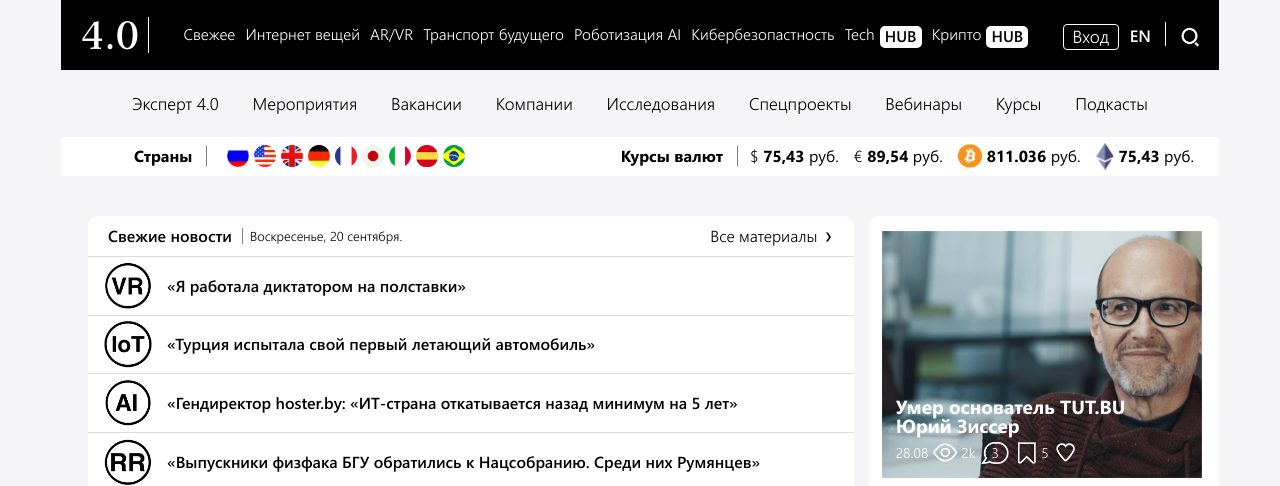
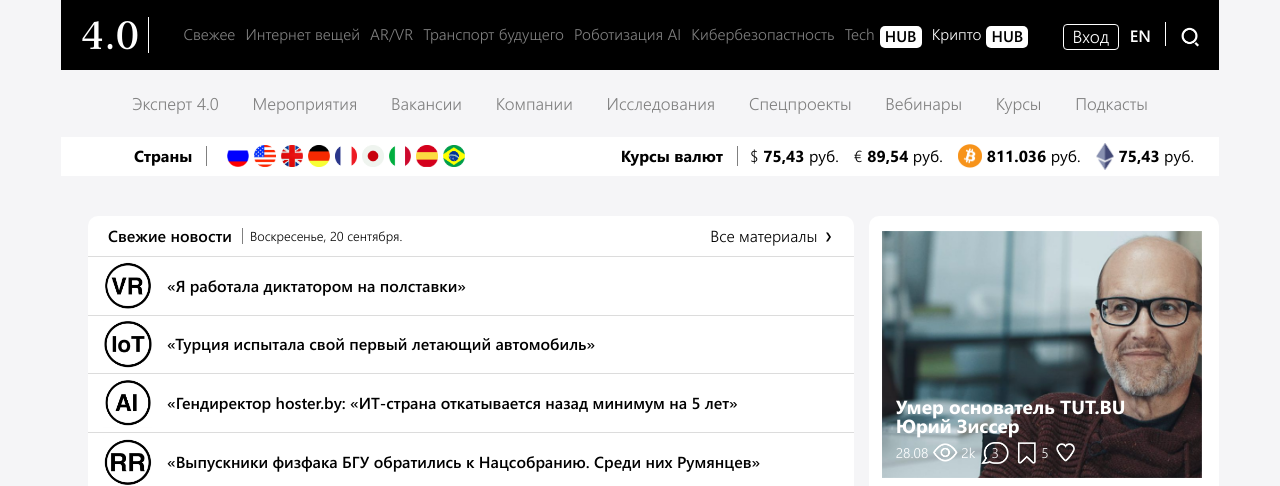
Before and after one commit to nmaslov255/industry, a Django app: page / in a window 1280 px wide. Shown: the top 486 px of the page. Run offline with Django 3.2, Linux system fonts and the light colour scheme; some libraries are stand-ins or nearby versions; some web fonts are replaced.

Commit message:
disable not released sections in template

```diff
--- a/industry/main/urls.py
+++ b/industry/main/urls.py
@@ -2,6 +2,7 @@ from django.urls import path
 
 from . import views
 
+app_name = 'main'
 urlpatterns = [
     path('', views.index, name='index'),
     path('crypto', views.crypto, name='crypto'),
--- a/industry/static/css/main.css
+++ b/industry/static/css/main.css
@@ -140,6 +140,15 @@ section, footer, header {
 }
 .top__box a {
   color: #fff;
+}
+.top li a.disabled,
+.menu li a.disabled{
+    cursor: default;
+    color: gray;
+}
+.top li a.disabled:hover,
+.menu li a.disabled:hover{
+    color: gray;
 }
 .top__num {
   font-size: 46.5px;
--- a/industry/templates/base.html
+++ b/industry/templates/base.html
@@ -34,42 +34,42 @@
                     </div>
                     <ul class="d-flex top__old">
                         <li>
-                            <a href="#">
+                            <a href="#" class="disabled">
                                  Свежее
                             </a>
                         </li>
                         <li>
-                            <a href="#">
+                            <a href="#" class="disabled">
                                 Интернет вещей
                             </a>
                         </li>
                         <li>
-                            <a href="#">
+                            <a href="#" class="disabled">
                                  AR/VR
                             </a>
                         </li>
                         <li>
-                            <a href="#">
+                            <a href="#" class="disabled">
                                 Транспорт будущего
                             </a>
                         </li>
                         <li>
-                            <a href="#">
+                            <a href="#" class="disabled">
                                  Роботизация AI
                             </a>
                         </li>
                         <li>
-                            <a href="#">
+                            <a href="#" class="disabled">
                                  Кибербезопастность
                             </a>
                         </li>
                         <li>
-                            <a href="#">
+                            <a href="#" class="disabled">
                                  Tech <div class="top__hub">HUB</div>
                             </a>
                         </li>
                         <li>
-                            <a href="#">
+                            <a href="{% url 'main:crypto' %}">
                                  Крипто <div class="top__hub">HUB</div>
                             </a>
                         </li>
@@ -97,89 +97,89 @@
             <div class="burger__flex d-flex">
                 <ul>
                     <li>
-                        <a href="#">
+                        <a href="#" class="disabled">
                              Свежее
                         </a>
                     </li>
                     <li>
-                        <a href="#">
+                        <a href="#" class="disabled">
                             Интернет вещей
                         </a>
                     </li>
                     <li>
-                        <a href="#">
+                        <a href="#" class="disabled">
                              AR/VR
                         </a>
                     </li>
                     <li>
-                        <a href="#">
+                        <a href="#" class="disabled">
                             Транспорт будущего
                         </a>
                     </li>
                     <li>
-                        <a href="#">
+                        <a href="#" class="disabled">
                              Роботизация AI
                         </a>
                     </li>
                     <li>
-                        <a href="#">
+                        <a href="#" class="disabled">
                              Кибербезопастность
                         </a>
                     </li>
                     <li>
-                        <a href="#">
+                        <a href="#" class="disabled">
                              Tech <div class="top__hub">HUB</div>
                         </a>
                     </li>
                     <li>
-                        <a href="#">
+                        <a href="{% url 'main:crypto' %}">
                              Крипто <div class="top__hub">HUB</div>
                         </a>
                     </li>
                 </ul>
                 <ul class="burger__list">
                         <li>
-                            <a href="#">
+                            <a href="#" class="disabled">
                                 Эксперт 4.0
                             </a>
                         </li>
                         <li>
-                            <a href="#">
+                            <a href="#" class="disabled">
                                 Мероприятия
                             </a>
                         </li>
                         <li>
-                            <a href="#">
+                            <a href="#" class="disabled">
                                 Вакансии
                             </a>
                         </li>
                         <li>
-                            <a href="#">
+                            <a href="#" class="disabled">
                                 Компании
                             </a>
                         </li>
                         <li>
-                            <a href="#">
+                            <a href="#" class="disabled">
                                 Исследования
                             </a>
                         </li>
                         <li>
-                            <a href="#">
+                            <a href="#" class="disabled">
                                 Спецпроекты
                             </a>
                         </li>
                         <li>
-                            <a href="#">
+                            <a href="#" class="disabled">
                                 Вебинары
                             </a>
                         </li>
                         <li>
-                            <a href="#">
+                            <a href="#" class="disabled">
                                 Курсы
                             </a>
                         </li>
                         <li>
-                            <a href="#">
+                            <a href="#" class="disabled">
                                 Подкасты
                             </a>
                         </li>
@@ -191,47 +191,47 @@
                 <div class="menu__box d-flex">
                     <ul class="d-flex">
                         <li>
-                            <a href="#">
+                            <a href="#" class="disabled">
                                 Эксперт 4.0
                             </a>
                         </li>
                         <li>
-                            <a href="#">
+                            <a href="#" class="disabled">
                                 Мероприятия
                             </a>
                         </li>
                         <li>
-                            <a href="#">
+                            <a href="#" class="disabled">
                                 Вакансии
                             </a>
                         </li>
                         <li>
-                            <a href="#">
+                            <a href="#" class="disabled">
                                 Компании
                             </a>
                         </li>
                         <li>
-                            <a href="#">
+                            <a href="#" class="disabled">
                                 Исследования
                             </a>
                         </li>
                         <li>
-                            <a href="#">
+                            <a href="#" class="disabled">
                                 Спецпроекты
                             </a>
                         </li>
                         <li>
-                            <a href="#">
+                            <a href="#" class="disabled">
                                 Вебинары
                             </a>
                         </li>
                         <li>
-                            <a href="#">
+                            <a href="#" class="disabled">
                                 Курсы
                             </a>
                         </li>
                         <li>
-                            <a href="#">
+                            <a href="#" class="disabled">
                                 Подкасты
                             </a>
                         </li>
```
